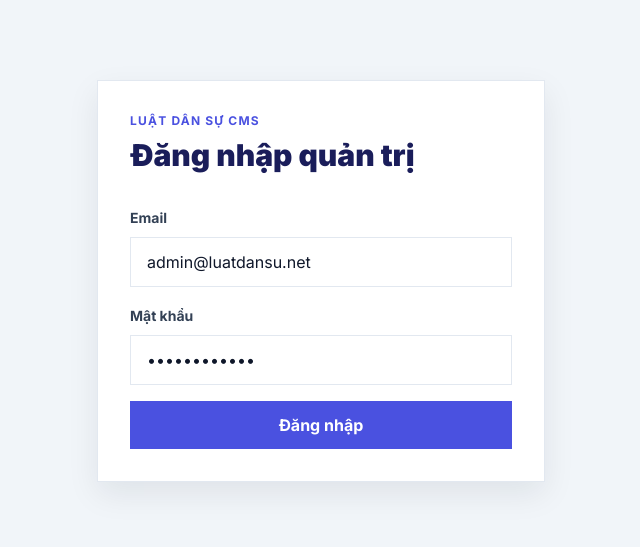
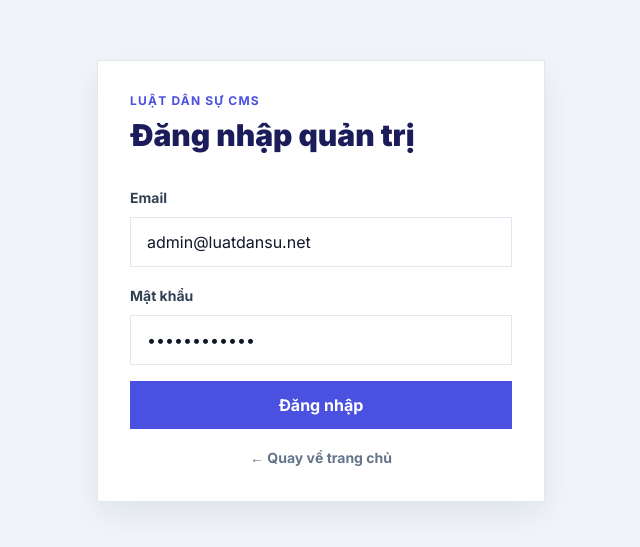
Before and after one commit to VanDiem2911/LuatDanSu_Frontend, a React (Vite) app: page /admin/login in a window 1280 px wide. Shown: the part 119-666 px from the top of the page, without its empty margins (319-959 px from the left). Built offline with nearby package versions, Linux system fonts and the light colour scheme; no server answers.

Commit message:
feat: add back-to-home button link on admin login page

```diff
--- a/src/pages/admin/LoginPage.tsx
+++ b/src/pages/admin/LoginPage.tsx
@@ -1,5 +1,5 @@
 import { FormEvent, useState } from "react";
-import { useNavigate } from "react-router-dom";
+import { Link, useNavigate } from "react-router-dom";
 import { toast } from "sonner";
 import { login } from "../../services/cms";
 import { isValidEmail, PATTERNS, VALIDATION_MESSAGES } from "../../utils/validation";
@@ -68,6 +68,11 @@
           >
             Đăng nhập
           </button>
+          <div className="text-center mt-4">
+            <Link to="/" className="inline-flex items-center gap-1.5 text-sm font-bold text-slate-500 hover:text-primary transition">
+              &larr; Quay về trang chủ
+            </Link>
+          </div>
         </div>
       </form>
     </main>
```
